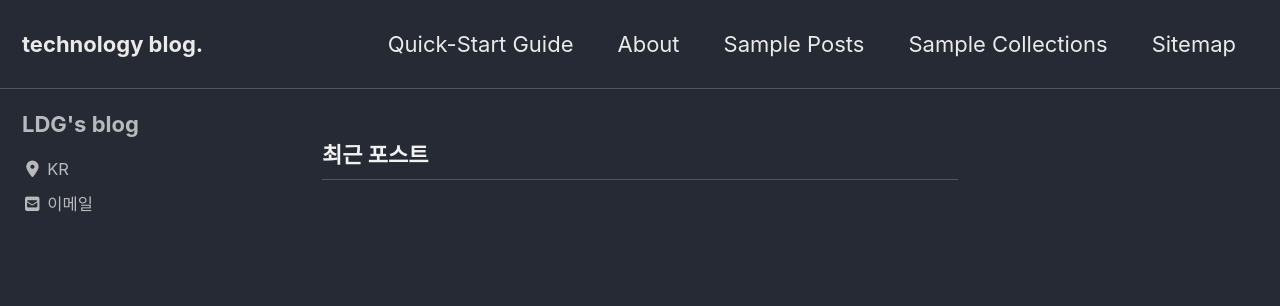
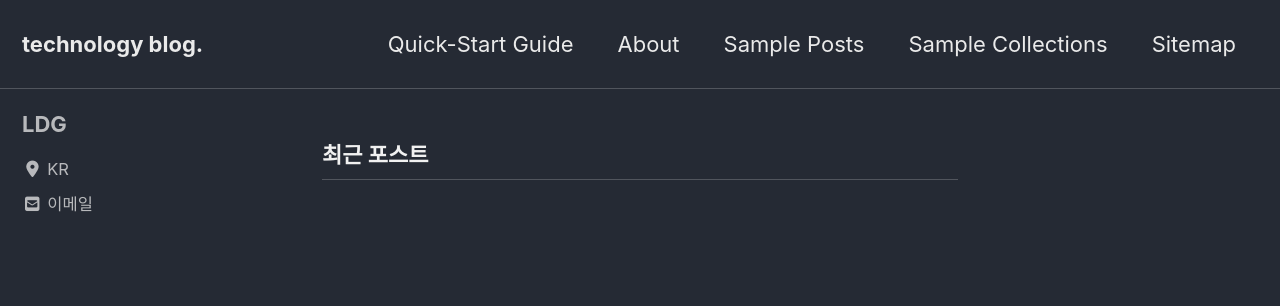
Before and after one commit to ldg0005/ldg0005.github.io, a Jekyll site: the page built from index.html, in a window 1280 px wide. Shown: the top 306 px of the page. Built offline with Jekyll 4.4.1, drawn with Linux system fonts in a browser that asks for light colours; cached includes are drawn as plain includes; nearby versions of some CDN libraries; the list of posts is cut into pages by our own code.

Commit message:
Update _config.yml

```diff
--- a/_config.yml
+++ b/_config.yml
@@ -106,7 +106,7 @@ analytics:
 
 # Site Author
 author:
-  name             : "LDG's blog"
+  name             : "LDG"
   avatar           : # path of avatar image, e.g. "/assets/images/bio-photo.jpg"
   bio              : ""
   location         : "KR"
```
